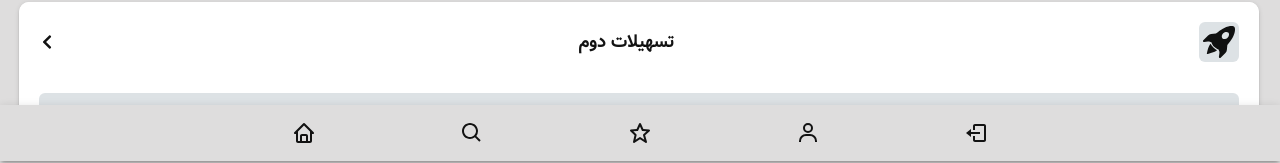
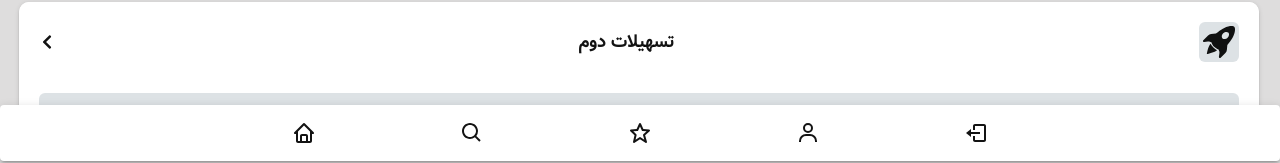
Before and after one commit to PouryaSoleimani/WAMAPP____, a React (Vite) app: page /national-loans in a window 1280 px wide. Shown: the part 639-802 px from the top of the page. Built offline with nearby package versions, Linux system fonts and the light colour scheme.

Commit message:
SPECIAL LOANS

```diff
--- a/src/Routes/NationalLoansPage.tsx
+++ b/src/Routes/NationalLoansPage.tsx
@@ -22,7 +22,7 @@ import NationalLoansHeaderLogos from '../components/modules/national-loans-modul
 const NationalLoansPage = () => {
     const [selectedCard, setSelectedCard] = React.useState(0)
   return (
-    <section className="h-dvh bg-[var(--inner-bg)]">
+    <section className="bg-[var(--inner-bg)]">
           <NavBarComponent />
     <div className="mx-auto relative inset-0 text-center z-10 mt-[54px] p-2 " dir="rtl">
         <HeaderTitleComponent title="وام های کشوری" />
--- a/src/Routes/RegionalLoansPage.tsx
+++ b/src/Routes/RegionalLoansPage.tsx
@@ -22,7 +22,7 @@ import RegionalLoansHeaderLogos from '../components/modules/regional-loans-modul
 const RegionalLoansPage = () => {
     const [selectedCard, setSelectedCard] = React.useState(0)
   return (
-    <section className="h-dvh bg-[var(--inner-bg)]">
+    <section className="bg-[var(--inner-bg)]">
     <NavBarComponent />
     <div className="mx-auto relative inset-0 text-center z-10 mt-[54px] p-2 " dir="rtl">
         <HeaderTitleComponent title="وام های استانی" />
--- a/src/Routes/SpecialLoansPage.tsx
+++ b/src/Routes/SpecialLoansPage.tsx
@@ -24,7 +24,7 @@ const SpecialLoansPage = () => {
 
 
   return (
-		<section className="h-dvh bg-[var(--inner-bg)]">
+		<section className="bg-[var(--inner-bg)]">
 			<NavBarComponent />
 			<div className="mx-auto relative inset-0 text-center z-10 mt-[54px] p-2 " dir="rtl">
 				<HeaderTitleComponent title="وام های تخصصی" />
--- a/src/components/modules/bottom-navbar/BottomNavbarComponent.tsx
+++ b/src/components/modules/bottom-navbar/BottomNavbarComponent.tsx
@@ -18,7 +18,7 @@ export default function BottomNavBarComponent() {
     <Box sx={{ pb: 0 , margin:"2px 0 0 0" }} ref={ref}>
       <Paper sx={{ position: 'fixed', bottom: 0, left: 0, right: 0  }} elevation={3}>
         <BottomNavigation
-          sx={{ width: '100%' , display: 'flex' , justifyContent: 'center' , alignItems: 'center', backgroundColor: "var(--inner-bg)", color: "var(--text-primary)"  }}
+          sx={{ width: '100%' , display: 'flex' , justifyContent: 'center' , alignItems: 'center', backgroundColor: "var(--main)", color: "var(--text-primary)"  }}
           showLabels
           value={value}
           onChange={(_event: React.SyntheticEvent<Element, Event>, newValue) => { setValue(newValue); }}
```
